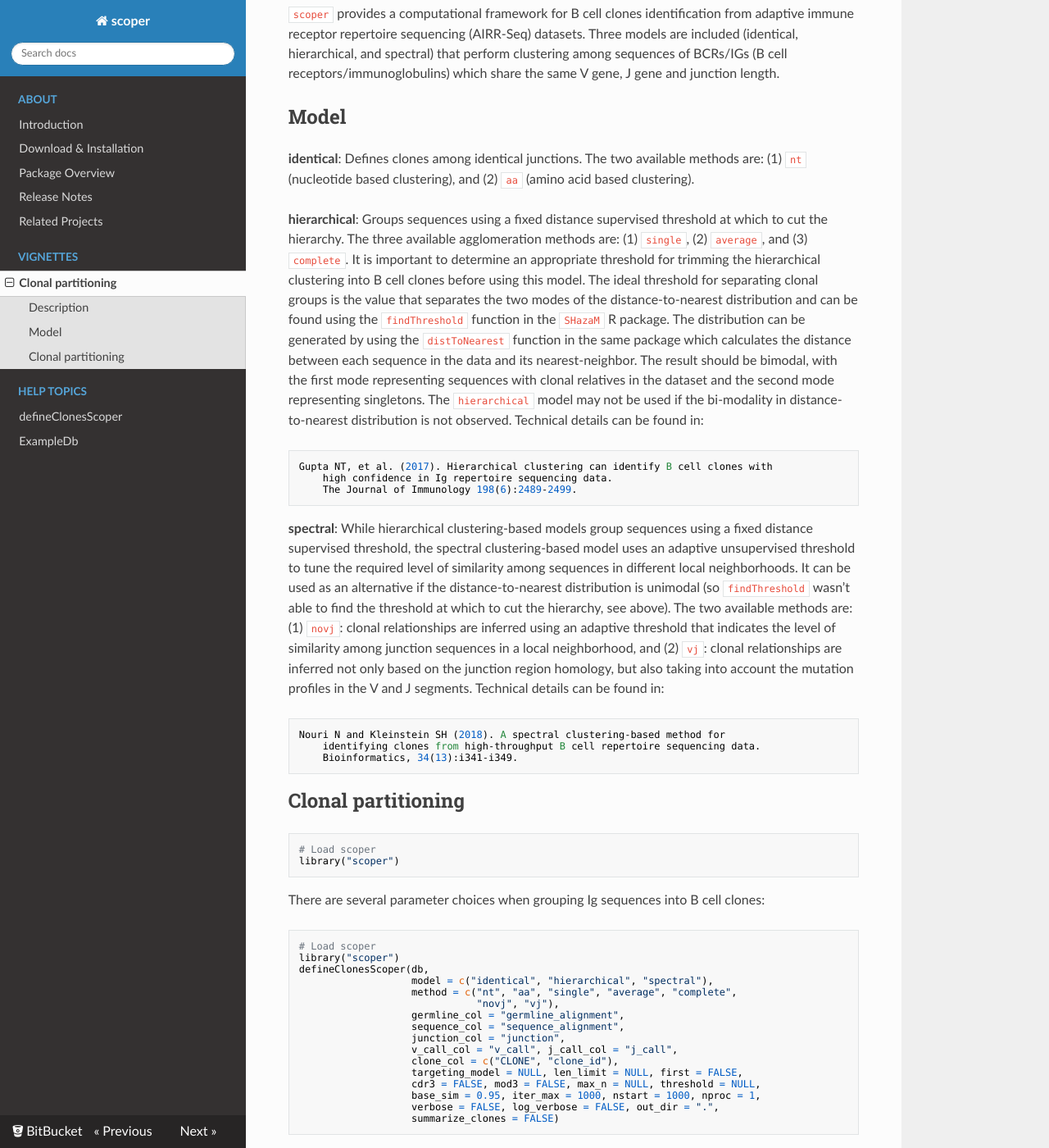
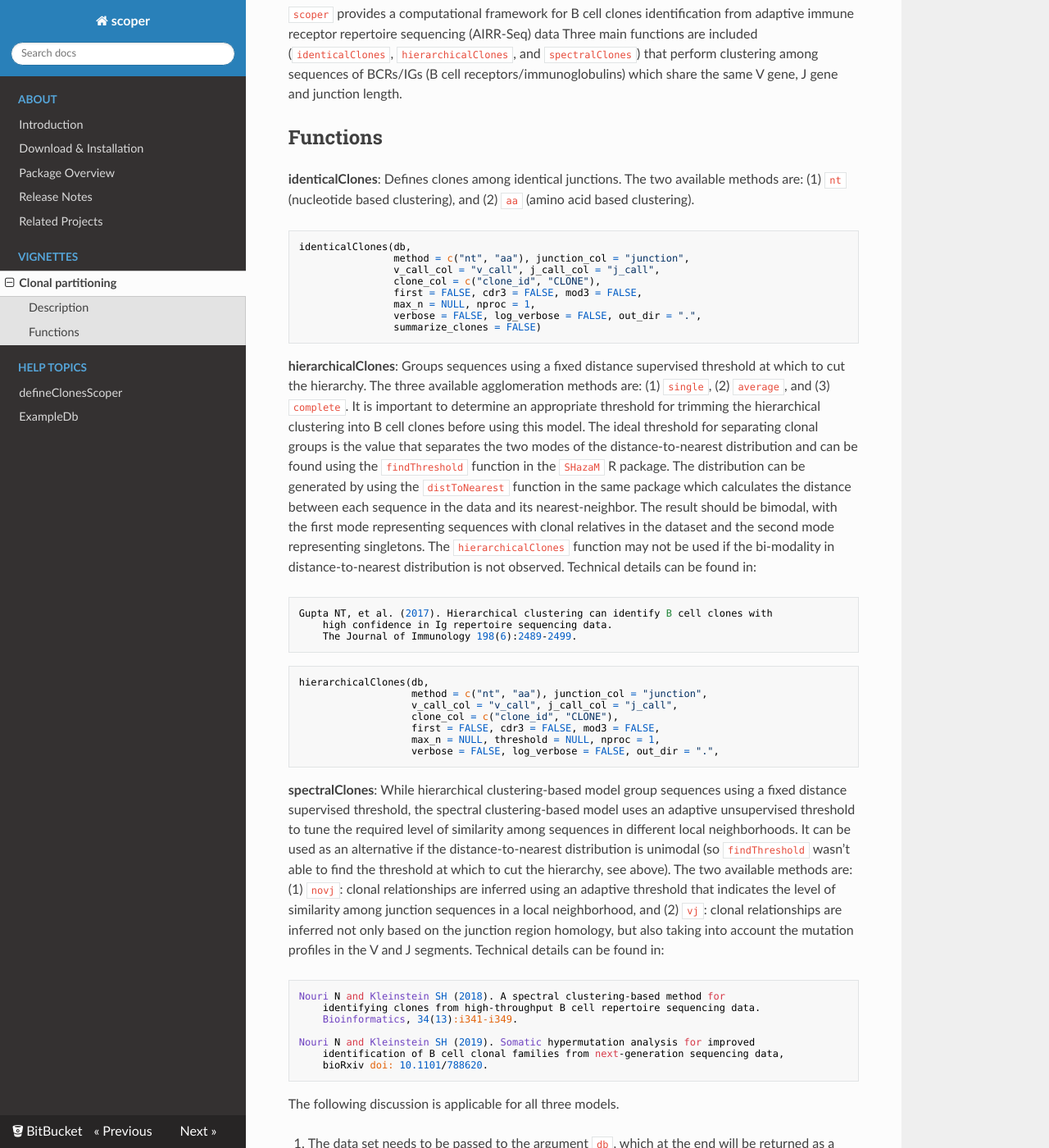
Before and after one commit to immcantation/scoper, an MkDocs documentation site: the page built from docs/vignettes/Scoper-Vignette.md, in a window 1280 px wide and 1400 px high, scrolled down 248 px. Shown: the whole window at 82% size. Built offline with MkDocs 1.6.1, drawn with Linux system fonts in a browser that asks for light colours; nearby versions of some CDN libraries; old or Windows-style settings are respelled for this version of MkDocs; some of the changed text lies outside the part shown.

Commit message:
Splitted defineClonesScoper function to three functions identicalClones, hierarchicalClones, and spectralClones.

````diff
--- a/docs/vignettes/Scoper-Vignette.md
+++ b/docs/vignettes/Scoper-Vignette.md
@@ -3,17 +3,29 @@
 ## Description
 
 `scoper` provides a computational framework for B cell clones identification
-from adaptive immune receptor repertoire sequencing (AIRR-Seq) datasets.
-Three models are included (identical, hierarchical, and spectral)
+from adaptive immune receptor repertoire sequencing (AIRR-Seq) data
+Three main functions are included (`identicalClones`, `hierarchicalClones`, and `spectralClones`)
 that perform clustering among sequences of BCRs/IGs (B cell receptors/immunoglobulins)
 which share the same V gene, J gene and junction length.
 
-## Model
+## Functions
 
-__identical__: Defines clones among identical junctions. The two available methods are:
+__identicalClones__: Defines clones among identical junctions. The two available methods are:
 (1) `nt` (nucleotide based clustering), and (2) `aa` (amino acid based clustering).
 
-__hierarchical__: Groups sequences using a fixed distance supervised threshold at which
+
+```r
+identicalClones(db,
+                method = c("nt", "aa"), junction_col = "junction",
+                v_call_col = "v_call", j_call_col = "j_call",
+                clone_col = c("clone_id", "CLONE"),
+                first = FALSE, cdr3 = FALSE, mod3 = FALSE,
+                max_n = NULL, nproc = 1,
+                verbose = FALSE, log_verbose = FALSE, out_dir = ".",
+                summarize_clones = FALSE)
+```
+
+__hierarchicalClones__: Groups sequences using a fixed distance supervised threshold at which
 to cut the hierarchy. The three available agglomeration methods are: (1) `single`, (2)
 `average`, and (3) `complete`. It is important to determine an appropriate threshold
 for trimming the hierarchical clustering into B cell clones before using this model.
@@ -23,14 +35,26 @@ function in the `SHazaM` R package. The distribution can be generated by using t
 `distToNearest` function in the same package which calculates the distance between each
 sequence in the data and its nearest-neighbor. The result should be bimodal, with the
 first mode representing sequences with clonal relatives in the dataset and the second
-mode representing singletons. The `hierarchical` model may not be used if the bi-modality
-in distance-to-nearest distribution is not observed. Technical details can be found in:
+mode representing singletons. The `hierarchicalClones` function may not be used if the
+bi-modality in distance-to-nearest distribution is not observed. Technical details can
+be found in:
 
     Gupta NT, et al. (2017). Hierarchical clustering can identify B cell clones with
         high confidence in Ig repertoire sequencing data.
         The Journal of Immunology 198(6):2489-2499.
 
-__spectral__: While hierarchical clustering-based models group sequences using a
+
+```r
+hierarchicalClones(db,
+                   method = c("nt", "aa"), junction_col = "junction",
+                   v_call_col = "v_call", j_call_col = "j_call",
+                   clone_col = c("clone_id", "CLONE"),
+                   first = FALSE, cdr3 = FALSE, mod3 = FALSE,
+                   max_n = NULL, threshold = NULL, nproc = 1,
+                   verbose = FALSE, log_verbose = FALSE, out_dir = ".",
+```
+
+__spectralClones__: While hierarchical clustering-based model group sequences using a
 fixed distance supervised threshold, the spectral clustering-based model uses
 an adaptive unsupervised threshold to tune the required level of similarity
 among sequences in different local neighborhoods. It can be used as an alternative
@@ -46,34 +70,9 @@ can be found in:
         identifying clones from high-throughput B cell repertoire sequencing data.
         Bioinformatics, 34(13):i341-i349.
 
-## Clonal partitioning
-
-```r
-# Load scoper
-library("scoper")
-```
-
-There are several parameter choices when grouping Ig sequences into B cell clones:
-
-
-```r
-# Load scoper
-library("scoper")
-defineClonesScoper(db,
-                   model = c("identical", "hierarchical", "spectral"),
-                   method = c("nt", "aa", "single", "average", "complete",
-                              "novj", "vj"),
-                   germline_col = "germline_alignment",
-                   sequence_col = "sequence_alignment",
-                   junction_col = "junction",
-                   v_call_col = "v_call", j_call_col = "j_call",
-                   clone_col = c("CLONE", "clone_id"),
-                   targeting_model = NULL, len_limit = NULL, first = FALSE,
-                   cdr3 = FALSE, mod3 = FALSE, max_n = NULL, threshold = NULL,
-                   base_sim = 0.95, iter_max = 1000, nstart = 1000, nproc = 1,
-                   verbose = FALSE, log_verbose = FALSE, out_dir = ".",
-                   summarize_clones = FALSE)
-```
+    Nouri N and Kleinstein SH (2019). Somatic hypermutation analysis for improved
+        identification of B cell clonal families from next-generation sequencing data,
+        bioRxiv doi: 10.1101/788620.
 
 The following discussion is applicable for all three models.
 
@@ -100,11 +99,11 @@ argument `mod3` should be set as `TRUE` (the default is `FALSE`).
 8. If the argument `log_verbose` be set as `TRUE`, the `verbose` output is written to
 a file in the current input directory (by default).
 9. If the `out_dir` is specified, then its path will be used to save `log_verbose`.
-10. If `summarize_clones` set to be `FALSE` (default), the `defineClonesScoper` function
-will return a modified `data.frame` with clone identifiers in the `clone_col` column.
-Otherwise, if `summarize_clones` set to be `TRUE`, the `defineClonesScoper` function
-will perform a series of analyses to assess the clonal landscape and return a list
-containing summary statistics and visualization of the clonal clustering results:
+10. If `summarize_clones` set to be `FALSE` (default), a modified `data.frame` with clone
+identifiers in the `clone_col` column will be returned. Otherwise, if `summarize_clones`
+set to be `TRUE`, the cloning functions will perform a series of analyses to assess the
+clonal landscape and return a list containing summary statistics and visualization of
+the clonal clustering results:
 
     * __db__: a modified `data.frame` with clone identifiers in the `clone_col` column.
     * __vjl_group_summ__: a `data.frame` of clones summary, e.g. size, V-gene, J-gene, junction lentgh, and so on.
@@ -113,11 +112,11 @@ containing summary statistics and visualization of the clonal clustering results
     * __plot_inter_intra__: a `ggplot` histogram of inter (between) versus intra (within) clonal distances.
     The effective threshold is shown with a horizental dashed-line.
 
-**Note:** models specific arguments:
+**Note:** Functions specific arguments:
 
-1. __hierarchical__: The argument `threshold` (a numeric scalar where the tree should be cut)
+1. __hierarchicalClones__: The argument `threshold` (a numeric scalar where the tree should be cut)
 must be provided.
-2. __spectral__: The arguments `iter_max` and `nstart` are required to perform the k-means
+2. __spectralClones__: The arguments `iter_max` and `nstart` are required to perform the k-means
 clustering step of the pipeline. They will pass the maximum allowed number of kmean clustering
 iterations and the number of random sets chosen for kmean clustering initialization
 respectively. The argument `base_sim` is required to be used as the similarity cut-off for
@@ -126,61 +125,25 @@ can also be used for the model `spectral` in order to enforce an upper-limit cut
 The arguments `germline_col` and `sequence_col` must be provided if method `vj`
 is used. Therefore, mutation counts are determined by comparing the input sequences
 (in the column specified by `sequence_col`) to the effective germline sequence
-(calculated from sequences in the column specified by `germline_col`). Arguments `len_limit`
-can be used to focus only on the V segment. It is not mandatory, but the influence of SHM
-hot- and cold-spot biases in the clonal inference process will be noted if a SHM targeting
-model is provided through the argument `targeting_model` (see the function `createTargetingModel`
+(IUPAC representation of sequences sequences in the column specified by `germline_col`).
+Arguments `len_limit` can be used to focus only on the V segment. It is not mandatory, but the
+influence of SHM hot- and cold-spot biases in the clonal inference process will be noted if a SHM
+targeting model is provided through the argument `targeting_model` (see the function `createTargetingModel`
 from `SHazaM` R package for more technical details).
 
-A small example Change-O database is included in the `scoper` package:
+A small example Change-O database is included in the `scoper` package.
+
+```r
+# Load scoper
+library("scoper")
+```
+
+Clonal assignment using hierarchical model:
 
 
 ```r
-# Clonal assignment using hierarchical model
-results <- defineClonesScoper(db = ExampleDb, clone_col = "CLONE",
-                              model = "hierarchical", method = "single",
-                              germline_col = "GERMLINE_IMGT",
-                              sequence_col = "SEQUENCE_IMGT",
-                              junction_col = "JUNCTION",
-                              v_call_col = "V_CALL", j_call_col = "J_CALL",
-                              threshold = 0.15, summarize_clones = TRUE)
-```
-
-```
-## Error in defineClonesScoper(db = ExampleDb, clone_col = "CLONE", model = "hierarchical", : Column(s) 'CLONE' already exist.
-##  Invalid column names are: 'CLONE', 'VJ_GROUP', 'VJL_GROUP', 'JUNCTION_L', 'CDR3', 'CDR3_L', 'CLONE_temp'.
-```
-
-```r
-# cloned data (a data.frame)
-cloned_db <- results$db
-# print effective threshold (a numeric)
-results$eff_threshold
-```
-
-```
-## [1] 0.28
-```
-
-```r
-# get inter and intra conal distances (a data.frame)
-df <- results$inter_intra
-# histogram of inter versus intra clonal distances  (a ggplot).
-results$plot_inter_intra
-```
-
-![plot of chunk Scoper-Vignette-3](figure/Scoper-Vignette-3-1.png)
-
-```r
-# Clonal assignment using spectral model
-# IMGT_V object from shazam package to identify sequence limit length
-library("shazam")
-results <- defineClonesScoper(db = ExampleDb, clone_col = "clone_id",
-                              model = "spectral", method = "vj",
-                              len_limit = shazam::IMGT_V,
-                              targeting_model = shazam::HH_S5F,
-                              sequence_col = "SEQUENCE_IMGT",
-                              germline_col = "GERMLINE_IMGT_D_MASK",
+results <- hierarchicalClones(db = ExampleDb,
+                              clone_col = "CLONE", method = "single",
                               junction_col = "JUNCTION",
                               v_call_col = "V_CALL", j_call_col = "J_CALL",
                               threshold = 0.15, summarize_clones = TRUE)
@@ -201,4 +164,36 @@ df <- results$inter_intra
 results$plot_inter_intra
 ```
 
-![plot of chunk Scoper-Vignette-3](figure/Scoper-Vignette-3-2.png)
+![plot of chunk Scoper-Vignette-4](figure/Scoper-Vignette-4-1.png)
+
+Clonal assignment using spectral model:
+
+```r
+# Clonal assignment using spectral model
+# IMGT_V object from shazam package to identify sequence limit length
+library("shazam")
+results <- spectralClones(db = ExampleDb, clone_col = "clone_id", method = "vj",
+                          len_limit = shazam::IMGT_V, targeting_model = shazam::HH_S5F,
+                          sequence_col = "SEQUENCE_IMGT",
+                          germline_col = "GERMLINE_IMGT_D_MASK",
+                          junction_col = "JUNCTION",
+                          v_call_col = "V_CALL", j_call_col = "J_CALL",
+                          threshold = 0.15, summarize_clones = TRUE)
+# cloned data (a data.frame)
+cloned_db <- results$db
+# print effective threshold (a numeric)
+results$eff_threshold
+```
+
+```
+## [1] 0.21
+```
+
+```r
+# get inter and intra conal distances (a data.frame)
+df <- results$inter_intra
+# histogram of inter versus intra clonal distances  (a ggplot).
+results$plot_inter_intra
+```
+
+![plot of chunk Scoper-Vignette-5](figure/Scoper-Vignette-5-1.png)
````
Also changed, not shown: other parts of docs/vignettes/Scoper-Vignette.md (+1 -1 lines), NEWS.md (+3 -2 lines), docs/index.md (+5 -0 lines), docs/news.md (+3 -2 lines), docs/topics/hierarchicalClones.md (added, +129 -0 lines), docs/topics/identicalClones.md (added, +123 -0 lines), docs/topics/scoper.md (+5 -1 lines), docs/topics/spectralClones.md (added, +168 -0 lines), docs/vignettes/figure/Scoper-Vignette-3-1.png (deleted), docs/vignettes/figure/Scoper-Vignette-3-2.png (deleted), docs/vignettes/figure/Scoper-Vignette-4-1.png (added), docs/vignettes/figure/Scoper-Vignette-5-1.png (added), 7 other files.
